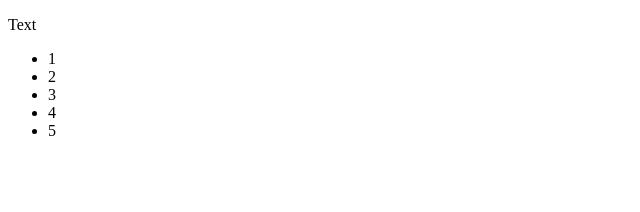
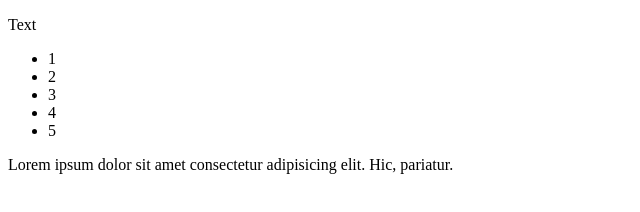
Before and after one commit to ihorutkin/test_rep, a plain HTML site: page index.html in a window 1280 px wide. Shown: the whole page, without its empty margins (0-640 px from the left). Drawn offline with Linux system fonts and the light colour scheme.

Commit message:
Create a new div block

```diff
--- a/index.html
+++ b/index.html
@@ -14,5 +14,8 @@
         <li>4</li>
         <li>5</li>
     </ul>
+    <div>
+        Lorem ipsum dolor sit amet consectetur adipisicing elit. Hic, pariatur.
+    </div>
 </body>
 </html>
```
